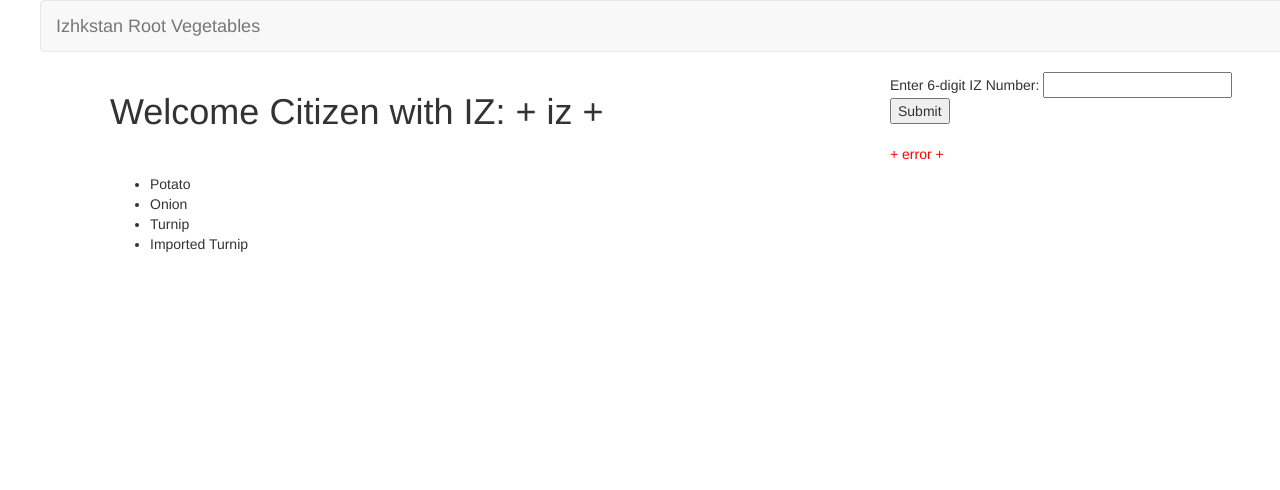
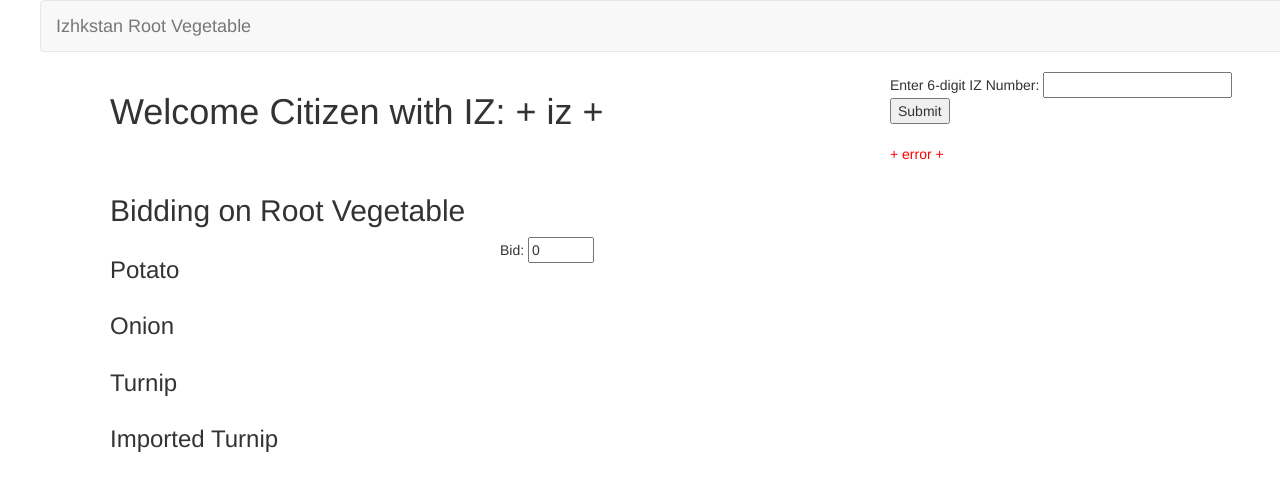
Before and after one commit to Dev-Laurin/RootVegetableWebsite, a website: page index.html in a window 1280 px wide. Shown: the top 490 px of the page. Drawn offline with nearby package versions, Linux system fonts and the light colour scheme.

Commit message:
Working on first page layout.

```diff
--- a/index.html
+++ b/index.html
@@ -2,7 +2,7 @@
 <html lang="en">
 <html>
 	<head>
-		<title>Izhkstan Root Vegetables</title>
+		<title>Izhkstan Root Vegetable</title>
 		<link rel="stylesheet" href="https://maxcdn.bootstrapcdn.com/bootstrap/3.3.7/css/bootstrap.min.css">
 		<link rel="stylesheet" href="index.css">
 	</head>
@@ -10,7 +10,7 @@
 		<nav class="navbar navbar-default">
 			<div class="container-fluid">
 				<div class="navbar-header">
-					<a class="navbar-brand" href="#">Izhkstan Root Vegetables</a>
+					<a class="navbar-brand" href="#">Izhkstan Root Vegetable</a>
 				</div>
 			</div>
 		</nav>
@@ -18,7 +18,7 @@
 		<div class="container">
 			<div class="row">
 				<div class="col-sm-8">
-					<h1>Welcome Citizen with IZ:  + iz + </h1>
+					<h1>Welcome Citizen with IZ: + iz + </h1>
 				</div>
 
 				<div class="col-sm-4">
@@ -32,12 +32,46 @@
 			</div>
 
 			<!--List of Root Vegetables to Bid on -->
-			<ul>
-				<li>Potato</li>
-				<li>Onion</li>
-				<li>Turnip</li>
-				<li>Imported Turnip</li>
-			</ul>
+			<div class="row">
+				<div class="col-sm-12">
+					<h2>Bidding on Root Vegetable</h2>
+				</div>
+			</div>
+<!-- 			<div class="row">
+				<div class="col-sm-8">
+				</div>
+				<div class="col-sm-4">
+					<p>Izhk: 100</p>
+				</div>
+			</div> -->
+			<div class="row">
+				<div class="col-sm-4">
+					<h3>Potato</h3>
+				</div>
+				<div class="col-sm-8">
+					Bid:
+					<input type="number" name="potato_bid" min="0" max="100" step="1" value="0">
+				</div>
+			</div>
+
+			<div class="row">
+				<div class="col-sm-4">
+					<h3>Onion</h3>
+				</div>
+			</div>
+
+			<div class="row">
+				<div class="col-sm-4">
+					<h3>Turnip</h3>
+				</div>
+			</div>
+
+			<div class="row">
+				<div class="col-sm-4">
+					<h3>Imported Turnip</h3>
+				</div>
+			</div>
+
 		</div>
 
 	</body>
```
